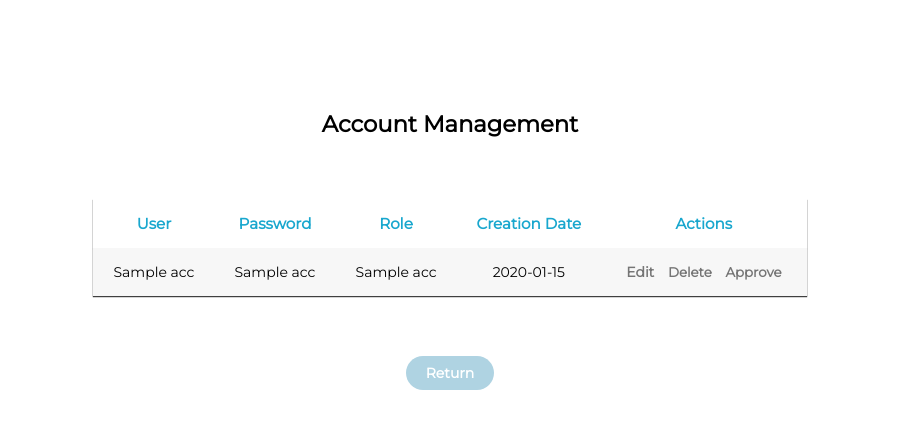
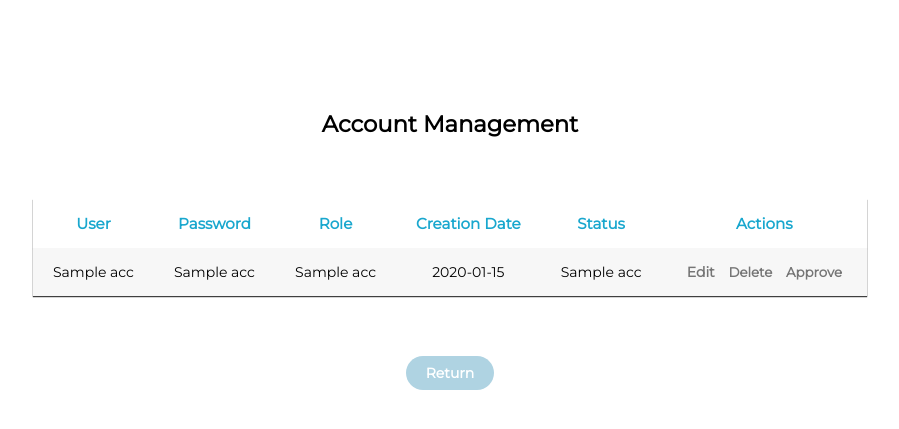
Before and after one commit to YaSwe/week8, a Flask app: template templates/accountManagement.html in a window 1280 px wide. Shown: the part 150-579 px from the top of the page, without its empty margins (190-1089 px from the left). Run offline with Flask 3, Linux system fonts and the light colour scheme; the template is opened without the code that fills it: most values are stand-ins (such as "Sample title", 1, 10 or a date in 2020).

Commit message:
feat: Added approve account feature

```diff
--- a/templates/accountManagement.html
+++ b/templates/accountManagement.html
@@ -16,6 +16,7 @@
                 <th>Password</th>
                 <th>Role</th>
                 <th>Creation Date</th>
+                <th>Status</th>
                 <th>Actions</th>
             </tr>
         </thead>
@@ -26,16 +27,22 @@
                 <td>{{ acc[2] }}</td>
                 <td>{{ acc[4] }}</td>
                 <td>{{ acc[3].strftime('%m-%d-%Y') }}</td>
+                <td>{{ acc[5] }}</td>
                 <td>
                     <a class="editAccBtn" href="{{ url_for('account.accountDetails', acc_id=acc[0]) }}">Edit</a>
 
                     <form action="{{ url_for('account.deleteAccount', acc_id=acc[0]) }}" method="POST">
                         <input type="submit" class="deleteAccBtn" value="Delete">
                     </form>
-
+                    {% if acc[5] == 'Approved' %}
+                    <form action="{{ url_for('account.approveAccount', acc_id=acc[0]) }}" method="POST" style="visibility: hidden;">
+                        <input type="submit" class="approveAccBtn" value="Approve">
+                    </form>
+                    {% else %}
                     <form action="{{ url_for('account.approveAccount', acc_id=acc[0]) }}" method="POST">
                         <input type="submit" class="approveAccBtn" value="Approve">
                     </form>
+                    {% endif %}
                 </td>
             </tr>
         {% endfor %}
```
Also changed, not shown: account.py (+11 -1 lines).
